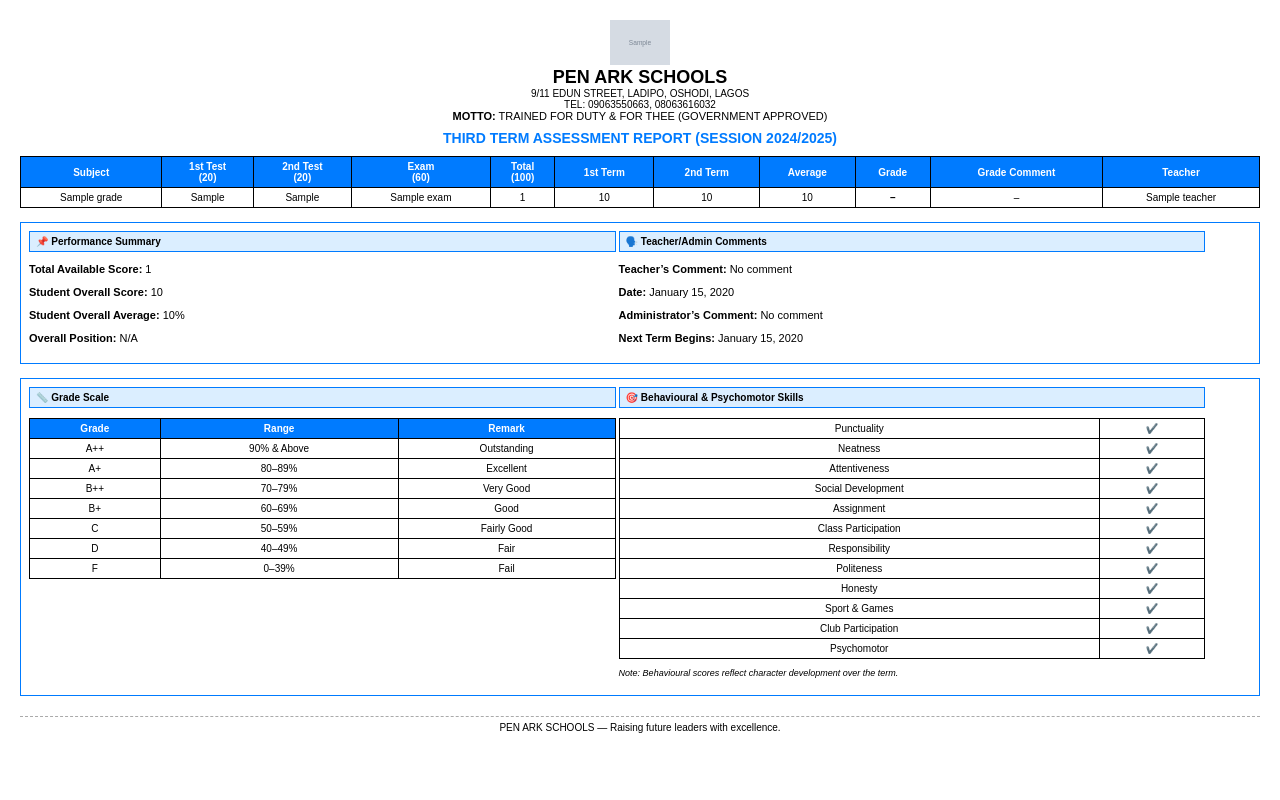
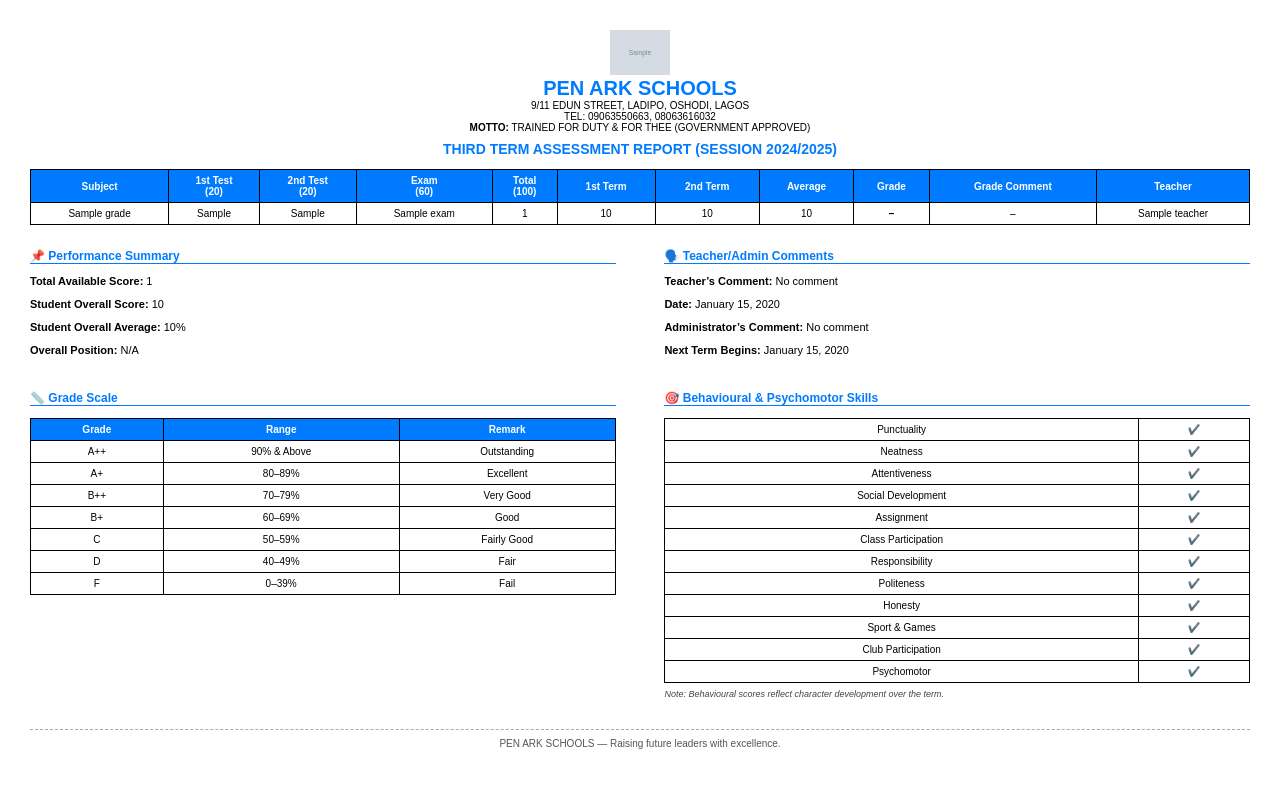
Before and after one commit to Chukwuaruka/school_portal, a Django app: template portal/templates/portal/grades_pdf.html in a window 1280 px wide. Run offline with Django 5.2, Linux system fonts and the light colour scheme; the template is opened without the code that fills it: most values are stand-ins (such as "Sample title", 1, 10 or a date in 2020); grey boxes marked "Sample" are stand-in pictures.

```diff
--- a/portal/templates/portal/grades_pdf.html
+++ b/portal/templates/portal/grades_pdf.html
@@ -7,76 +7,73 @@
         body {
             font-family: Arial, sans-serif;
             font-size: 11px;
-            margin: 20px;
+            margin: 30px;
             color: #000;
         }
         .center { text-align: center; }
-        .header img {
-            width: 60px;
+        .header img { width: 60px; }
+        .school-name {
+            font-size: 20px;
+            font-weight: bold;
+            color: #007bff;
         }
-        .school-name {
-            font-size: 18px;
-            font-weight: bold;
-        }
-        .school-address {
-            font-size: 10px;
-        }
+        .school-address { font-size: 10px; }
         .report-title {
             font-size: 14px;
             color: #007bff;
             font-weight: bold;
-            text-align: center;
             margin-top: 8px;
         }
         table {
             width: 100%;
             border-collapse: collapse;
             font-size: 10px;
-            margin-top: 10px;
+            margin-top: 12px;
         }
         th, td {
             border: 1px solid #000;
-            padding: 4px;
+            padding: 5px;
             text-align: center;
         }
         th {
             background-color: #007bff;
             color: white;
         }
-        .section {
-            border: 1px solid #007bff;
-            padding: 8px;
-            margin-top: 14px;
+        .section-title {
+            color: #007bff;
+            font-weight: bold;
+            margin: 14px 0 6px;
+            font-size: 12px;
+            border-bottom: 1px solid #007bff;
         }
-        .section-title {
-            background-color: #dbeeff;
-            padding: 4px 6px;
-            font-weight: bold;
-            border: 1px solid #007bff;
-            font-size: 10px;
-        }
-        .two-col {
-            width: 100%;
+        .row {
+            display: flex;
+            justify-content: space-between;
+            gap: 20px;
+            margin-top: 10px;
         }
         .col {
             width: 48%;
-            display: inline-block;
             vertical-align: top;
         }
         .footer {
             text-align: center;
             font-size: 10px;
-            margin-top: 20px;
+            margin-top: 30px;
+            color: #555;
             border-top: 1px dashed #aaa;
-            padding-top: 5px;
+            padding-top: 8px;
         }
-        .small-text {
+        .small-note {
             font-size: 9px;
+            margin-top: 6px;
+            color: #444;
         }
     </style>
 </head>
 <body>
 
+<!-- Header -->
 <div class="header center">
     {% if logo_url %}
     <img src="{{ logo_url }}" alt="School Logo">
@@ -84,16 +81,18 @@
     <div class="school-name">PEN ARK SCHOOLS</div>
     <div class="school-address">
         9/11 EDUN STREET, LADIPO, OSHODI, LAGOS<br>
-        TEL: 09063550663, 08063616032
+        TEL: 09063550663, 08063616032<br>
+        <strong>MOTTO:</strong> TRAINED FOR DUTY & FOR THEE (GOVERNMENT APPROVED)
     </div>
-    <div><strong>MOTTO:</strong> TRAINED FOR DUTY & FOR THEE (GOVERNMENT APPROVED)</div>
 </div>
 
-<div class="report-title">
+<!-- Report Title -->
+<div class="report-title center">
     THIRD TERM ASSESSMENT REPORT (SESSION {{ report.session|default:"2024/2025" }})
 </div>
 
 {% if grades %}
+<!-- Grade Table -->
 <table>
     <thead>
         <tr>
@@ -129,9 +128,8 @@
     </tbody>
 </table>
 
-<!-- Summary & Comments Section -->
-<div class="section">
-    <div class="two-col">
+<!-- Performance & Comments -->
+<div class="row">
     <div class="col">
         <div class="section-title">📌 Performance Summary</div>
         <p><strong>Total Available Score:</strong> {{ report.total_available_score|default:"N/A" }}</p>
@@ -147,11 +145,9 @@
         <p><strong>Next Term Begins:</strong> {{ report.next_term_date|date:"F j, Y"|default:"TBD" }}</p>
     </div>
 </div>
-</div>
 
-<!-- Grade Scale & Behaviour Table -->
-<div class="section">
-    <div class="two-col">
+<!-- Grade Scale & Behaviour -->
+<div class="row">
     <div class="col">
         <div class="section-title">📏 Grade Scale</div>
         <table>
@@ -181,8 +177,7 @@
             <tr><td>Club Participation</td><td>✔️</td></tr>
             <tr><td>Psychomotor</td><td>✔️</td></tr>
         </table>
-            <p class="small-text"><em>Note: Behavioural scores reflect character development over the term.</em></p>
-        </div>
+        <div class="small-note"><em>Note: Behavioural scores reflect character development over the term.</em></div>
     </div>
 </div>
 
@@ -190,6 +185,7 @@
 <p class="center">No grades available for this report.</p>
 {% endif %}
 
+<!-- Footer -->
 <div class="footer">
     PEN ARK SCHOOLS — Raising future leaders with excellence.
 </div>
```
Lines whose indentation alone changed are shown as unchanged.
